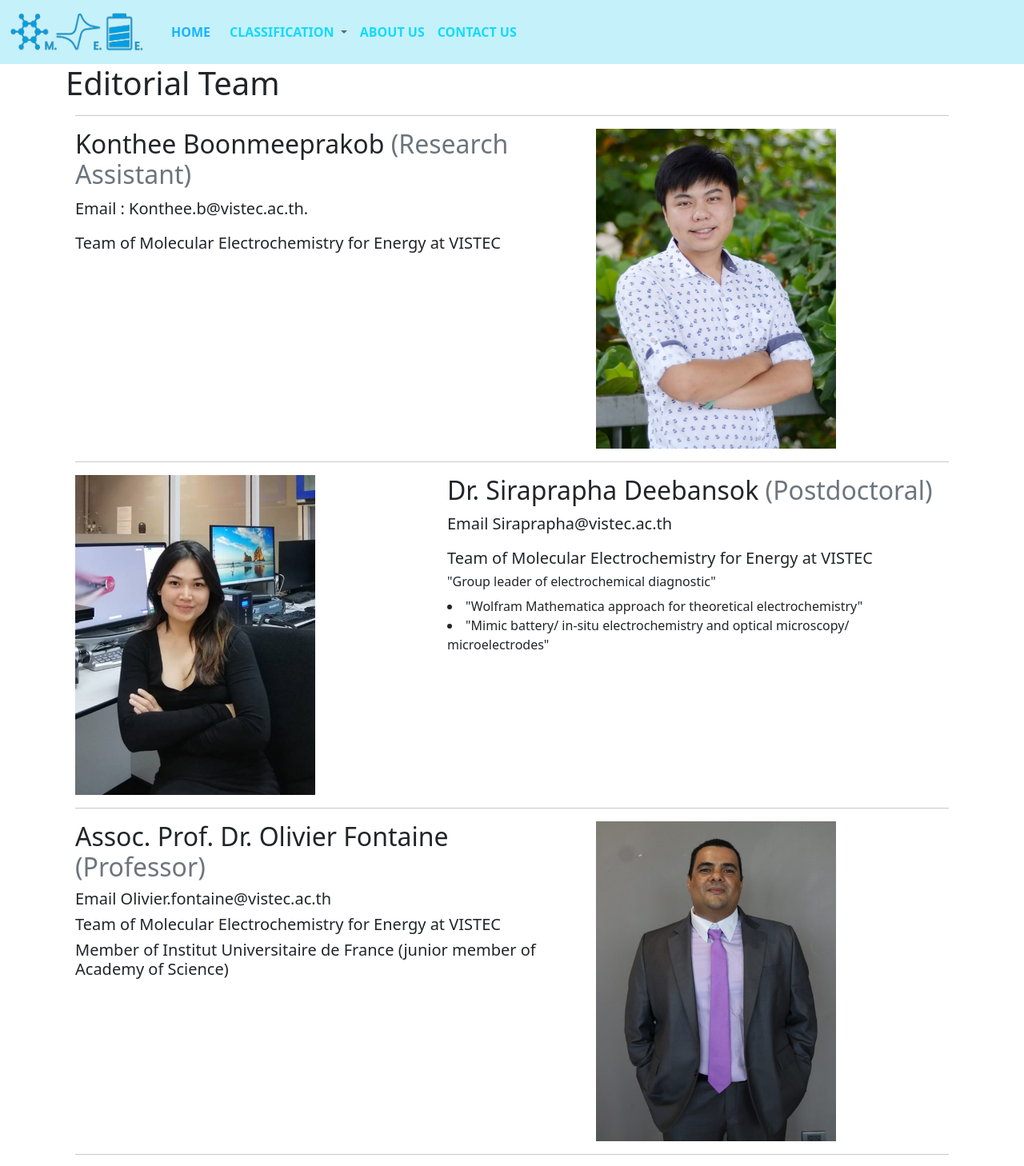
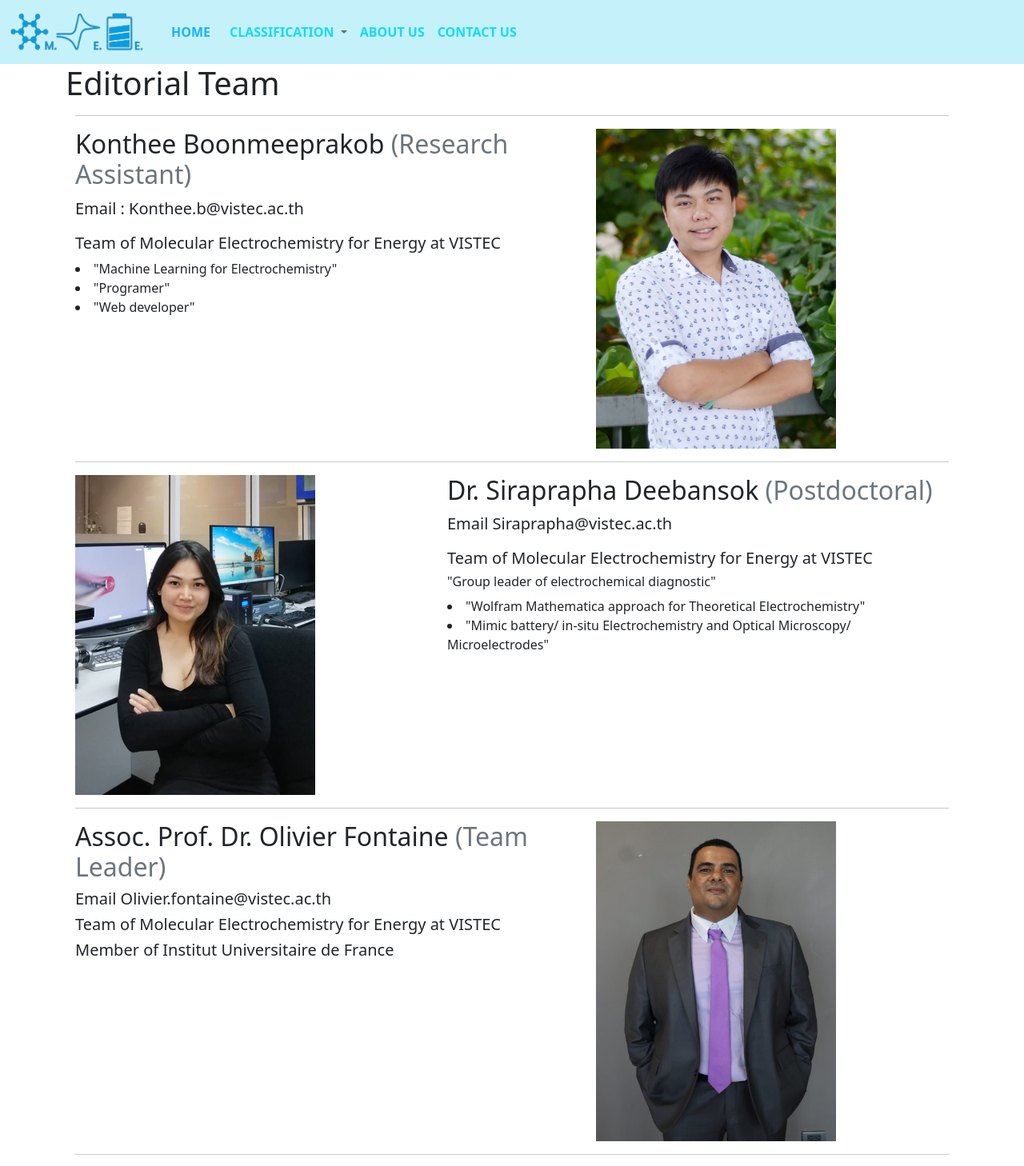
Before and after one commit to Konthee/MEE-TB-Robot.github.io, a Flask app: page /about in a window 1280 px wide. Shown: the top 1458 px of the page at 80% size. Run offline with Flask 2, Linux system fonts and the light colour scheme.

Commit message:
Update about.html

```diff
--- a/templates/about.html
+++ b/templates/about.html
@@ -16,8 +16,11 @@
     <div class="row featurette">
       <div class="col-md-7">
         <h2 class="featurette-heading">Konthee Boonmeeprakob <span class="text-muted">(Research Assistant)</span></h2>
-        <p class="lead"><b>Email </b>: Konthee.b@vistec.ac.th.</p>
+        <p class="lead"><b>Email </b>: Konthee.b@vistec.ac.th</p>
         <h5>Team of Molecular Electrochemistry for Energy at VISTEC</h5>
+        <li><h7>"Machine Learning for Electrochemistry"</h7></li>
+        <li><h7>"Programer"</h7></li>
+        <li><h7>"Web developer"</h7></li>
       </div>
       <div class="col-md-5">
         <img src="../static/Knot.png" alt="" width="300" height="400">
@@ -33,8 +36,8 @@
         <p class="lead"><b>Email </b> Siraprapha@vistec.ac.th</p>
         <h5>Team of Molecular Electrochemistry for Energy at VISTEC</h5>
         <h6>"Group leader of electrochemical diagnostic"</h6>
-        <li><h7>"Wolfram Mathematica approach for theoretical electrochemistry"</h7></li>
-        <li><h7>"Mimic battery/ in-situ electrochemistry and optical microscopy/ microelectrodes"</h7></li>
+        <li><h7>"Wolfram Mathematica approach for Theoretical Electrochemistry"</h7></li>
+        <li><h7>"Mimic battery/ in-situ Electrochemistry and Optical Microscopy/ Microelectrodes"</h7></li>
 
       </div>
       <div class="col-md-5 order-md-1">
@@ -47,10 +50,10 @@
 
     <div class="row featurette">
       <div class="col-md-7">
-        <h2 class="featurette-heading">Assoc. Prof. Dr. Olivier Fontaine <span class="text-muted">(Professor)</span></h2>
+        <h2 class="featurette-heading">Assoc. Prof. Dr. Olivier Fontaine <span class="text-muted">(Team Leader)</span></h2>
         <h1 class="lead"><b>Email </b> Olivier.fontaine@vistec.ac.th</h1>
         <h5>Team of Molecular Electrochemistry for Energy at VISTEC</h5>
-        <h5>Member of Institut Universitaire de France (junior member of Academy of Science)</h5>
+        <h5>Member of Institut Universitaire de France </h5>
       </div>
       <div class="col-md-5">
         <img src="../static/Olivier.png" alt="" width="300" height="400">
```
